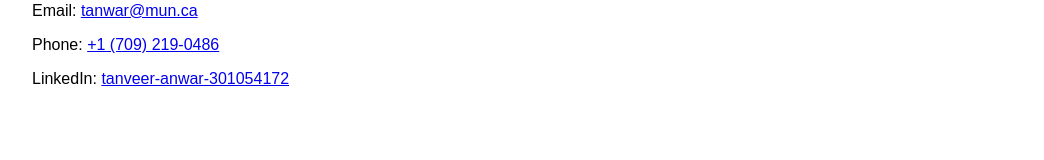
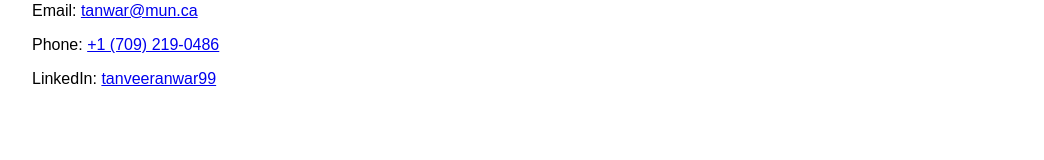
Before and after one commit to tanwar111999/tanveer-portfolio, a plain HTML site: page index.html in a window 1280 px wide. Shown: the part 1158-1318 px from the top of the page, without its empty margins (108-1152 px from the left). Drawn offline with Linux system fonts and the light colour scheme.

Commit message:
Updated Linkedin

```diff
--- a/index.html
+++ b/index.html
@@ -74,7 +74,7 @@
       <h2>Contact</h2>
       <p>Email: <a href="mailto:tanwar@mun.ca">tanwar@mun.ca</a></p>
       <p>Phone: <a href="tel:+17092190486">+1 (709) 219-0486</a></p>
-      <p>LinkedIn: <a href="https://www.linkedin.com/in/tanveer-anwar-301054172" target="_blank">tanveer-anwar-301054172</a></p>
+      <p>LinkedIn: <a href="https://www.linkedin.com/in/tanveeranwar99" target="_blank">tanveeranwar99</a></p>
     </section>
   </main>
 
```
Also changed, not shown: 1 other file.
